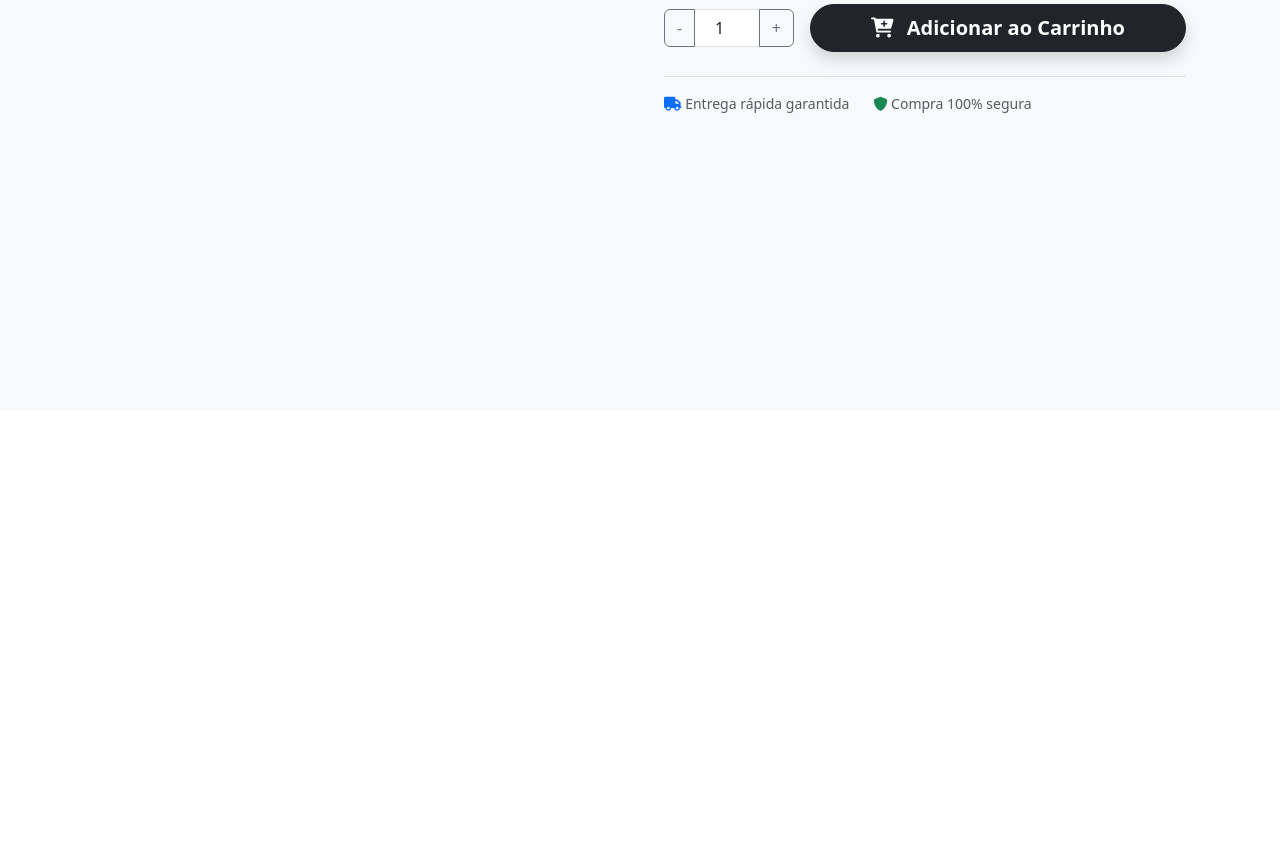
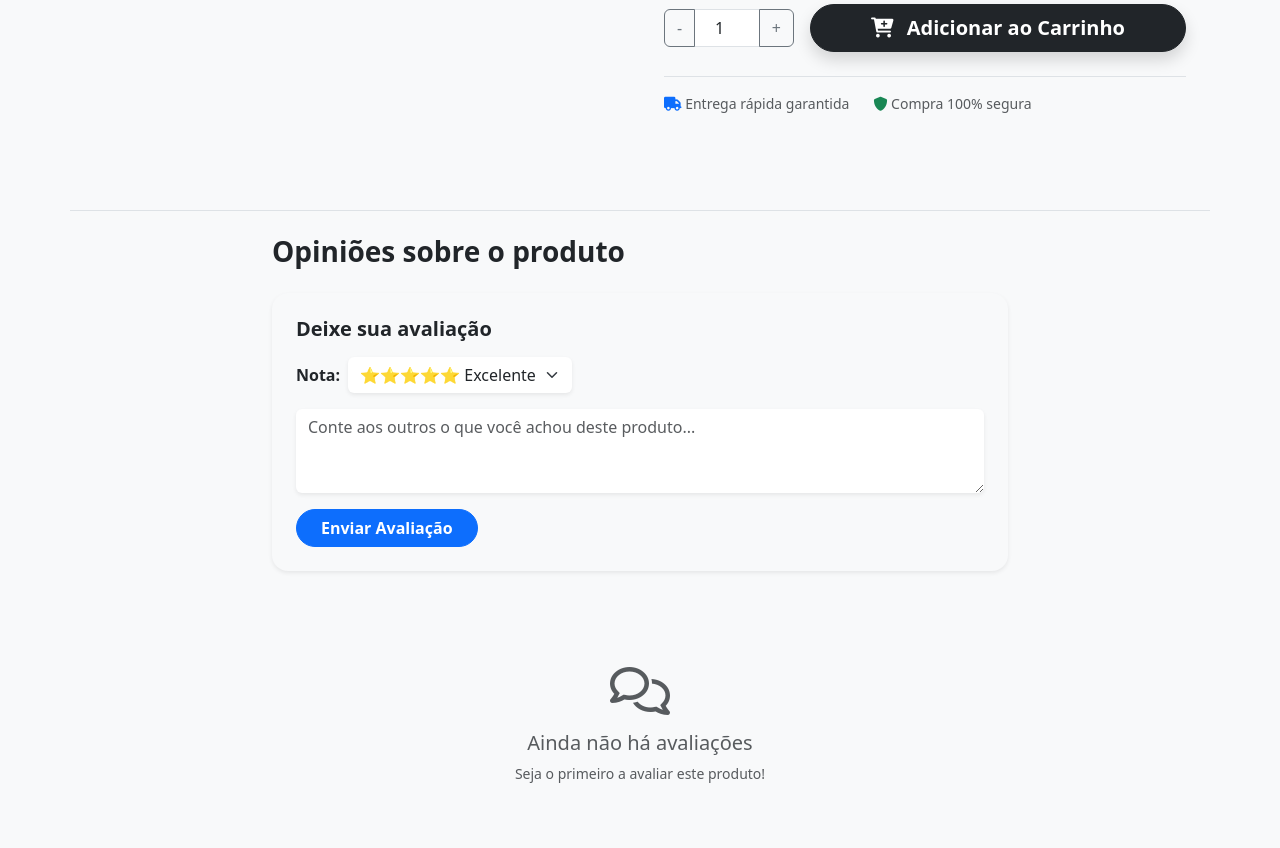
Before and after one commit to alvarossantos/e-commerce, a Flask app: template src/views/templates/produto_detalhes.html in a window 1280 px wide. Shown: the part 389-1237 px from the top of the page. Before the commit the page ends 502 px from the top, so only its background shows below. Run offline with Flask 3, Linux system fonts and the light colour scheme; the template is opened without the code that fills it, so the values that code supplies are empty; the visitor is signed in with stand-in values (Sample User, id 1); some libraries are stand-ins or nearby versions.

Commit message:
Criando o readme e atualizando a arquivo de estrutura do projeto, criação do avaliacao_repository com ajuste no produto_detalhes para ter notas e comentarios o prosuto, e ajuste no database.sql

```diff
--- a/src/views/app.py
+++ b/src/views/app.py
@@ -1,6 +1,7 @@
 from pathlib import Path
 from flask import Flask, render_template, request, redirect, url_for, flash, session
 from src.controllers.usuario_controller import UsuarioController
+from src.repository.avaliacao_repository import AvaliacaoRepository
 from src.repository.endereco_repository import EnderecoRepository
 from src.repository.produto_repository import ProdutoRepository
 import os
@@ -29,6 +30,7 @@ produto_repo = ProdutoRepository()
 usuario_ctrl = UsuarioController()
 usuario_repo = UsuarioRepository()
 endereco_repo = EnderecoRepository()
+avaliacao_repo = AvaliacaoRepository()
 
 # CONCEITO: Camada de Apresentação (Início das Rotas ‘Web’)
 @app.route('/')
@@ -41,12 +43,31 @@ def index():
 def detalhes_produto(id):
     # Busca o produto específico no banco de dados usando o seu Repository
     produto_atual = produto_repo.buscar_por_id(id)
-
     if not produto_atual:
         flash('Produto não encontrado.', 'danger')
         return redirect(url_for('index'))
 
-    return render_template('produto_detalhes.html', produto=produto_atual)
+    # Busca os comentários deste produto específico
+    comentarios = avaliacao_repo.listar_por_produto(id)
+
+    # Passamos os comentários para o HTML
+    return render_template('produto_detalhes.html', produto=produto_atual, comentarios=comentarios)
+
+@app.route('/produto/<int:id>/avaliar', methods=['POST'])
+def avaliar_produto(id):
+    # Proteção: Só quem está logado pode comentar
+    if 'usuario_id' not in session:
+        flash('Faça login para avaliar o produto.', 'warning')
+        return redirect(url_for('login'))
+
+    nota = request.form.get('nota')
+    comentario = request.form.get('comentario')
+
+    # Salva no banco
+    avaliacao_repo.criar(id, session['usuario_id'], nota, comentario)
+    flash('Avaliação enviada com sucesso!', 'success')
+
+    return redirect(url_for('detalhes_produto', id=id))
 
 @app.route('/login', methods=['GET', 'POST'])
 def login():
--- a/src/views/templates/produto_detalhes.html
+++ b/src/views/templates/produto_detalhes.html
@@ -54,6 +54,70 @@
     </div>
 </div>
 
+<div class="row mt-5 pt-4 border-top">
+    <div class="col-md-8 mx-auto">
+        <h3 class="fw-bold mb-4">Opiniões sobre o produto</h3>
+
+        {% if session.usuario_id %}
+            <div class="card bg-light border-0 rounded-4 mb-5 p-4 shadow-sm">
+                <h5 class="fw-bold mb-3">Deixe sua avaliação</h5>
+                <form action="/produto/{{ produto.id }}/avaliar" method="POST">
+                    <div class="mb-3 d-flex align-items-center gap-2">
+                        <label class="form-label mb-0 fw-bold">Nota:</label>
+                        <select name="nota" class="form-select w-auto border-0 shadow-sm" required>
+                            <option value="5">⭐⭐⭐⭐⭐ Excelente</option>
+                            <option value="4">⭐⭐⭐⭐ Muito Bom</option>
+                            <option value="3">⭐⭐⭐ Bom</option>
+                            <option value="2">⭐⭐ Ruim</option>
+                            <option value="1">⭐ Péssimo</option>
+                        </select>
+                    </div>
+                    <div class="mb-3">
+                        <textarea class="form-control border-0 shadow-sm" name="comentario" rows="3" placeholder="Conte aos outros o que você achou deste produto..." required></textarea>
+                    </div>
+                    <button type="submit" class="btn btn-primary rounded-pill fw-bold px-4">Enviar Avaliação</button>
+                </form>
+            </div>
+        {% else %}
+            <div class="alert alert-secondary rounded-4 text-center p-4 mb-5 border-0">
+                <p class="mb-2">Quer compartilhar sua opinião?</p>
+                <a href="{{ url_for('login') }}" class="btn btn-outline-dark rounded-pill fw-bold">Faça login para avaliar</a>
+            </div>
+        {% endif %}
+
+        {% if comentarios %}
+            <div class="d-flex flex-column gap-4">
+                {% for com in comentarios %}
+                    <div class="d-flex gap-3">
+                        <img src="{{ com[4] }}" alt="Foto do usuário" class="rounded-circle shadow-sm" style="width: 50px; height: 50px; object-fit: cover;">
+
+                        <div class="flex-grow-1">
+                            <div class="d-flex align-items-center gap-2 mb-1">
+                                <h6 class="fw-bold mb-0">{{ com[3] }}</h6>
+                                <small class="text-muted">{{ com[2].strftime('%d/%m/%Y') }}</small>
+                            </div>
+
+                            <div class="text-warning small mb-2">
+                                {% for i in range(com[0]) %} <i class="fas fa-star"></i> {% endfor %}
+                                {% for i in range(5 - com[0]) %} <i class="far fa-star text-muted"></i> {% endfor %}
+                            </div>
+
+                            <p class="mb-0 text-dark">{{ com[1] }}</p>
+                        </div>
+                    </div>
+                    {% if not loop.last %}<hr class="text-muted opacity-25">{% endif %}
+                {% endfor %}
+            </div>
+        {% else %}
+            <div class="text-center py-5">
+                <i class="far fa-comments fa-3x text-muted mb-3"></i>
+                <h5 class="text-muted">Ainda não há avaliações</h5>
+                <p class="small text-muted">Seja o primeiro a avaliar este produto!</p>
+            </div>
+        {% endif %}
+    </div>
+</div>
+
 <script>
     document.getElementById('btn-plus').addEventListener('click', function() {
         let input = this.previousElementSibling;
```
Also changed, not shown: database.sql (+14 -0 lines), src/repository/avaliacao_repository.py (added, +24 -0 lines), README.md, 1 other file.
